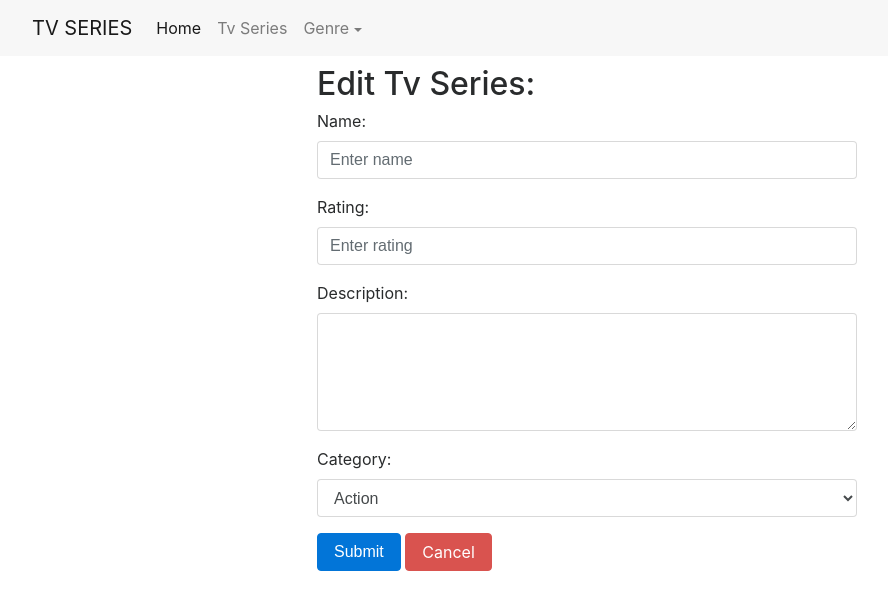
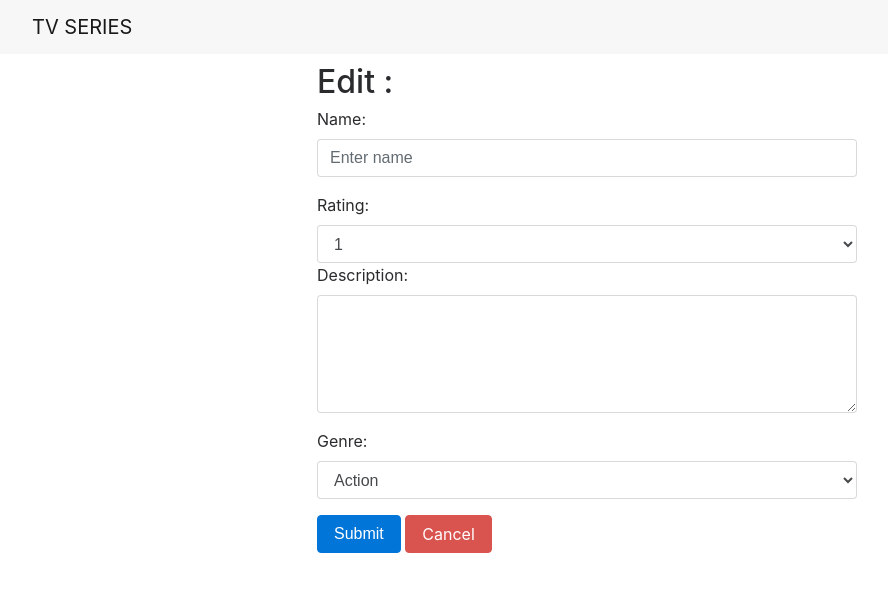
Before and after one commit to arunjagadishsd/fsnd_project_item_catalog, a Flask app: template templates/edittvseries.html in a window 1280 px wide. Shown: the top 610 px of the page, without its empty margins (53-941 px from the left). Run offline with Flask 2, Linux system fonts and the light colour scheme; the template is opened without the code that fills it, so the values that code supplies are empty; some libraries are stand-ins or nearby versions.

Commit message:
Added CRUD Functions

```diff
--- a/application.py
+++ b/application.py
@@ -22,41 +22,71 @@
     return render_template('index.html', genres = genrequery,tvseries = tvseriesquery)
 
 
-@app.route('/genre')
-@app.route('/home/genre')
-def genre():
+
+@app.route('/home/genre/<int:genre_id>/')
+def genre(genre_id):
     """"genre page for the wesite """
-    return render_template('genre.html')
+    genrequery = session.query(Genre).filter_by(id = genre_id).one()
+    tvseriesquery = session.query(Tvseries).filter_by(genre_id = genre_id).all()
+    return render_template('genre.html',genre = genrequery, tvseries = tvseriesquery)
 
 
-@app.route('/genre/tvseries')
-@app.route('/home/genre/tvseries')
-def tvseries():
+@app.route('/home/tvseries/<int:tvseries_id>')
+def tvseries(tvseries_id):
     """"genre page for the wesite """
-    return render_template('tvseries.html')
+    tvseriesquery = session.query(Tvseries).filter_by(id = tvseries_id).one()
+    return render_template('tvseries.html',tvseries = tvseriesquery)
 
 
-@app.route('/genre/tvseries/add')
-@app.route('/home/genre/tvseries/add')
+
+@app.route('/home/tvseries/add',methods=['GET','POST'])
 def add_tvseries():
     """"page to add new tv series for the wesite"""
-    return render_template('addtvseries.html')
+    if request.method == 'POST':
+        newTvseries = Tvseries(name = request.form['name'], rating = request.form['rating'], description = request.form['description'], genre_id = request.form['genre_id'])
+        session.add(newTvseries)
+        session.commit()
+        return redirect(url_for('index'))
+    else:
+        return render_template('addtvseries.html')
 
 
-@app.route('/genre/tvseries/edit')
-@app.route('/home/genre/tvseries/edit')
-def edit_tvseries():
+
+@app.route('/home/tvseries/<int:tvseries_id>/edit',methods=['GET','POST'])
+def edit_tvseries(tvseries_id):
     """"page to edit tv series for the wesite"""
-    return render_template('edittvseries.html')
+    editedTvseries = session.query(Tvseries).filter_by(id = tvseries_id).one()
+    if request.method == 'POST':
+        if request.form['name']:
+            editedTvseries.name = request.form['name']
+        if request.form['rating']:
+            editedTvseries.rating = request.form['rating']
+        if request.form['description']:
+            editedTvseries.description = request.form['description']
+        if request.form['genre_id']:
+            editedTvseries.genre_id = request.form['genre_id']
+        session.add(editedTvseries)
+        session.commit()
+        flash('Tvseries Successfully Edited')
+        return redirect(url_for('tvseries',tvseries_id = tvseries_id))
+    else:
+        return render_template('edittvseries.html',tvseries = editedTvseries)
 
 
-@app.route('/genre/tvseries/delete')
-@app.route('/home/genre/tvseries/delete')
-def delete_tvseries():
+
+@app.route('/home/tvseries/<int:tvseries_id>/delete',methods=['GET','POST'])
+def delete_tvseries(tvseries_id):
     """"page to delete tv series for the wesite"""
-    return render_template('deletetvseries.html')
+    tvseriesDelete = session.query(Tvseries).filter_by(id = tvseries_id).one()
+    if request.method == 'POST':
+        session.delete(tvseriesDelete)
+        session.commit
+        return redirect(url_for('index'))
+    else :
+        return render_template('deletetvseries.html',tvseries = tvseriesDelete)
 
 
 if __name__ == '__main__':
+    app.secret_key = 'my_secret_key'
     app.debug = True
     app.run(host='0.0.0.0', port=8000)
--- a/templates/edittvseries.html
+++ b/templates/edittvseries.html
@@ -5,28 +5,33 @@
     <div class="container">
         <div class="row justify-content-center">
             <div class="col-md-6">
-                <h2>Edit Tv Series:</h2>
+                <h2>Edit {{tvseries.name}}:</h2>
                 <form action="#" method="post">
                     <div class="form-group">
                         <label for="name">Name:</label>
-                        <input type="text" class="form-control" id "name" name="name" placeholder="Enter name">
+                        <input type="text" class="form-control" id "name" name="name" placeholder="Enter name" value="{{tvseries.name}}">
                     </div>
                     <div class="form-group">
                         <label for="rating">Rating:</label>
-                        <input type="text" class="form-control" id="rating" name="rating" placeholder="Enter rating">
+                        <select class="form-control" name="rating" id="rating" value="{{tvseries.rating}}">
+                              <option value="1">1</option>
+                              <option value="2">2</option>
+                              <option value="3">3</option>
+                              <option value="4">4</option>
+                              <option value="5">5</option>
+                            </select>
+                        <div class="form-group">
+                            <label for="description">Description:</label>
+                            <textarea class="form-control" name="description" id="description" rows="5"value=" {{tvseries.description}}"></textarea>
                         </div>
                         <div class="form-group">
-                        <label for="description">Description:</label>
-                        <textarea class="form-control" name="description" id="description" rows="5"></textarea>
-                    </div>
-                    <div class="form-group">
-                        <label for="category">Category:</label>
-                        <select class="form-control" name="category" id="category">
-                              <option>Action</option>
-                              <option>Adventure</option>
-                              <option>Anime</option>
-                              <option>Comedy</option>
-                              <option>Crime</option>
+                            <label for="category">Genre:</label>
+                            <select class="form-control" name="genre_id" id="genre" value="{{tvseries.genre_id}}">
+                              <option value="1">Action</option>
+                              <option value="2">Adventure</option>
+                              <option value="3">Anime</option>
+                              <option value="4">Comedy</option>
+                              <option value="5">Crime</option>
                             </select>
                         </div>
                         <input class="btn btn-primary" type="submit" value="Submit">
--- a/templates/header.html
+++ b/templates/header.html
@@ -6,25 +6,6 @@
           <span class="navbar-toggler-icon"></span>
         </button>
             <a class="navbar-brand" href="{{url_for('index')}}">TV SERIES</a>
-            <div class="collapse navbar-collapse" id="navbarNavDropdown">
-                <ul class="navbar-nav">
-                    <li class="nav-item active">
-                        <a class="nav-link" href="{{url_for('index')}}#">Home <span class="sr-only">(current)</span></a>
-                    </li>
-                    <li class="nav-item">
-                        <a class="nav-link" href="#">Tv Series</a>
-                    </li>
-                    <li class="nav-item dropdown">
-                        <a class="nav-link dropdown-toggle" href="http://example.com" id="navbarDropdownMenuLink" data-toggle="dropdown" aria-haspopup="true"
-                            aria-expanded="false">Genre</a>
-                        <div class="dropdown-menu" aria-labelledby="navbarDropdownMenuLink">
-                            <a class="dropdown-item" href="#">Action</a>
-                            <a class="dropdown-item" href="#">Adventure</a>
-                            <a class="dropdown-item" href="#">Anime</a>
-                            <a class="dropdown-item" href="#">Comedy</a>
-                            <a class="dropdown-item" href="#">Crime</a>
-                        </div>
-                    </li>
                 </ul>
             </div>
         </div>
--- a/templates/index.html
+++ b/templates/index.html
@@ -9,7 +9,7 @@
                 <h2>Genre:</h2>
                 {% for genre in genres%}
                 <ul>
-                <h4><li>{{genre.name}}</li></h4>
+                <h4><li><a href="{{url_for('genre',genre_id = genre.id)}}">{{genre.name}}</a></li></h4>
                 </ul>
                 {% endfor %}
             </div>
@@ -17,7 +17,7 @@
                 <h2>Latest:</h2>
                 {% for tv in tvseries %}
                 <ul>
-                    <h4><li>{{tv.name}} ({{tv.genre.name}}) </li></h4>
+                    <h4><li><a href="{{url_for('tvseries',tvseries_id = tv.id)}}">{{tv.name}}</a> ({{tv.genre.name}}) </li></h4>
                 </ul>
                 {%endfor%}
             </div>
```
Also changed, not shown: templates/addtvseries.html (+12 -12 lines), templates/deletetvseries.html (+7 -3 lines), templates/genre.html (+13 -4 lines), templates/tvseries.html (+6 -1 lines), test.py (+3 -5 lines), 1 other file. Lines whose indentation alone changed are shown as unchanged.
